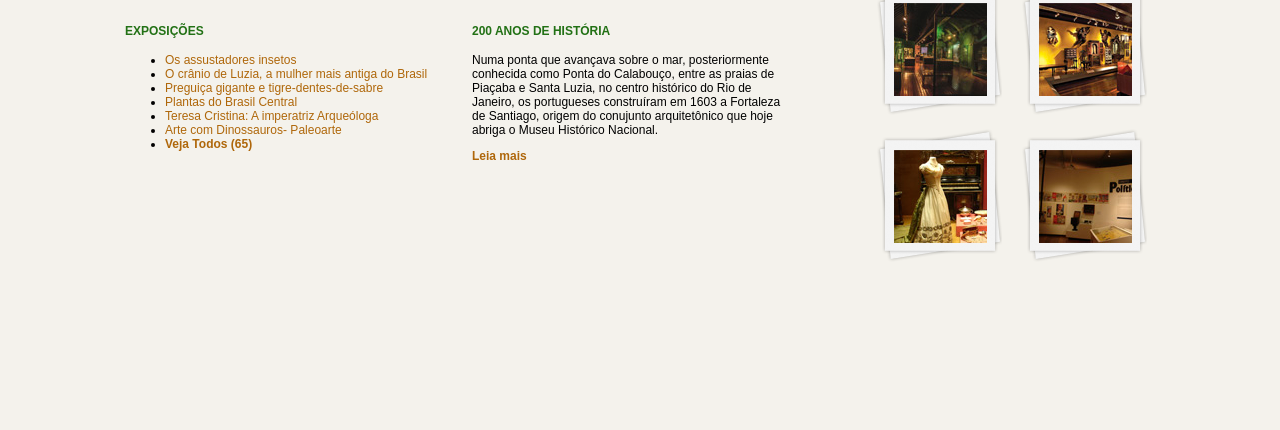
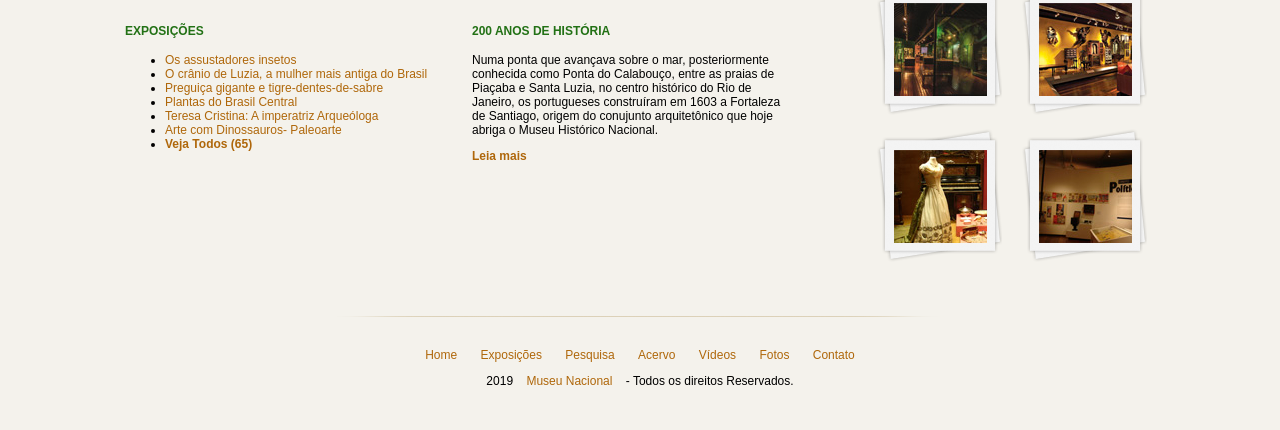
Before and after one commit to guisouza1/museu-nacional, a plain HTML site: page index.html in a window 1280 px wide. Shown: the part 625-1055 px from the top of the page. Before the commit the page ends 921 px from the top, so only its background shows below. Drawn offline with Linux system fonts and the light colour scheme.

Commit message:
museu nacional finished

```diff
--- a/css/estilo.css
+++ b/css/estilo.css
@@ -66,12 +66,14 @@ nav ul li a:hover{
 #conteudo{
     width: 710px;
     float: left;
+    margin-bottom: 20px;
 }
 
 aside{
     width: 350px;
     float: right;
     padding-bottom: 30px;
+    margin-bottom: 20px;
 }
 
 section#visita{
@@ -136,6 +138,21 @@ h4{
     margin-bottom: 0;
 }
 
+/*RODAPÉ
+------------------------------------*/
+
+footer{
+    padding: 20px 0 30px 0;
+    text-align: center;
+    background: url(../img/fundo-rodape.png)no-repeat center top;
+    margin-top: 20px;
+    clear: both;
+}
+
+footer>p a{
+    padding: 2px 10px;
+}
+
 /*FORMULARIOS
 ------------------------------------*/
 
--- a/index.html
+++ b/index.html
@@ -38,7 +38,7 @@
                 </nav><!--fim nav-->
             </header><!--fim header-->
 
-            <div id="principal">
+            <div id="principal"><!--inicio princpal-->
                 <div id="conteudo">
                     <section id="capa">
                       <img src="img/museu.png">
@@ -155,9 +155,22 @@
 
                     </section>
                 </aside>
-            </div>
+                <footer>
+                    <p>
+                        <a href="#">Home</a>
+                        <a href="#">Exposições</a>
+                        <a href="#">Pesquisa</a>
+                        <a href="#">Acervo</a>
+                        <a href="#">Vídeos</a>
+                        <a href="#">Fotos</a>
+                        <a href="#">Contato</a>
+                    </p>
 
-
+                    <p>
+                        2019 <a href="">Museu Nacional</a> - Todos os direitos Reservados.
+                    </p>
+                </footer>
+            </div><!--fim prinicipal-->
 
         </div><!--fim container-->
 
```
